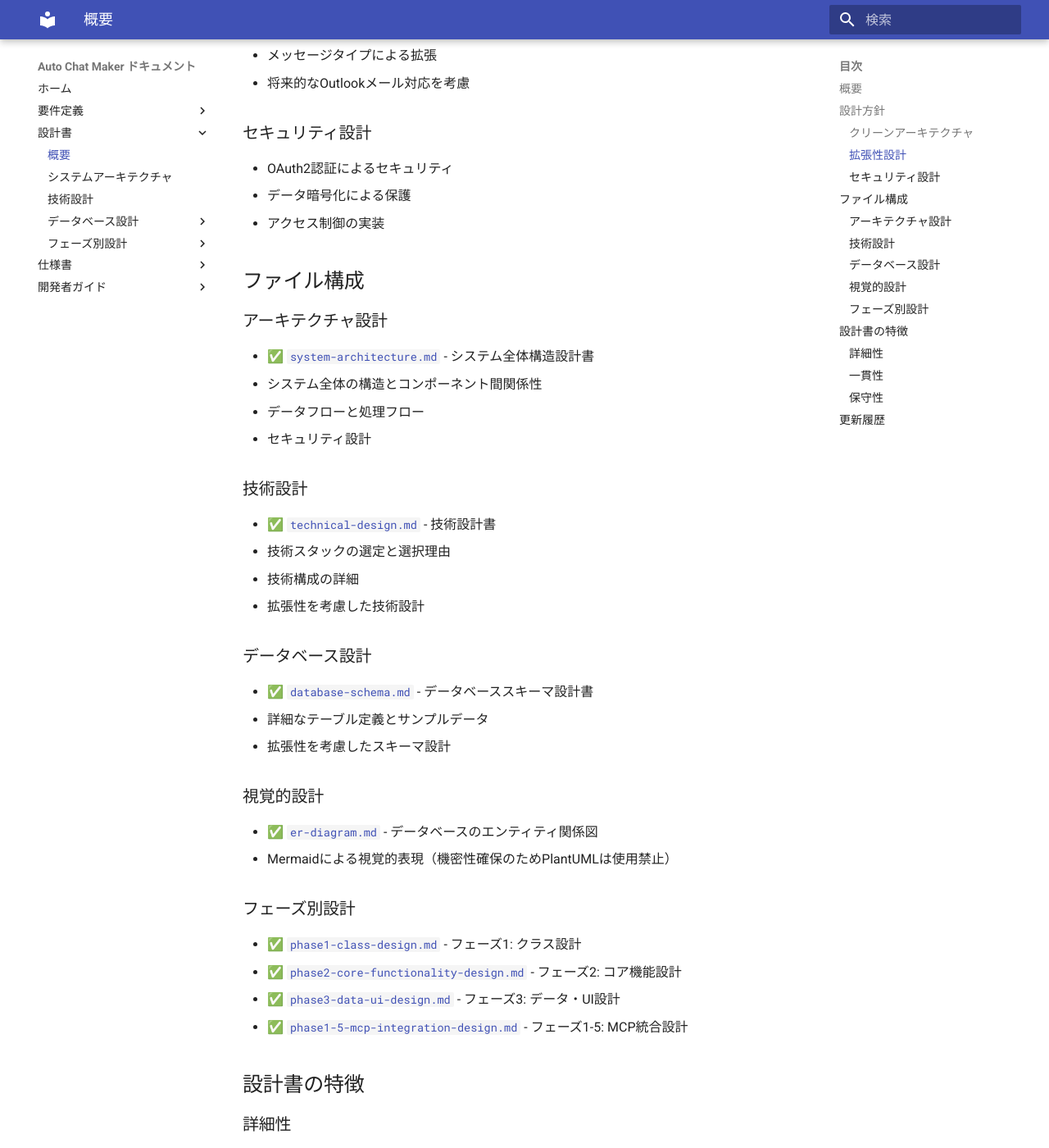
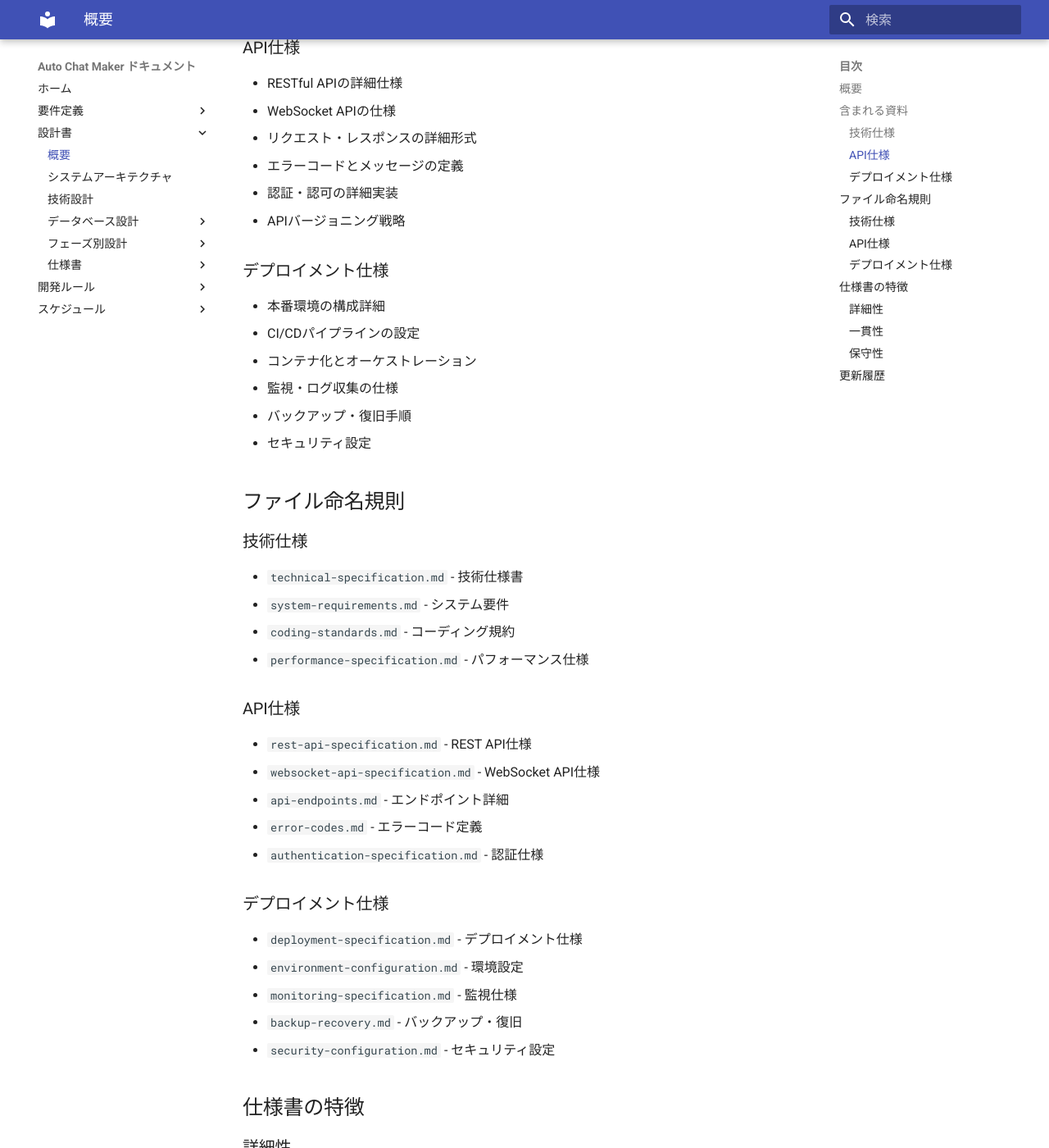
Before and after one commit to nanami-kubo-aakel/auto-chat-maker, an MkDocs documentation site: the page built from docs/design/README.md, in a window 1280 px wide and 1400 px high, scrolled down 659 px. Shown: the whole window at 82% size. Built offline with MkDocs 1.6.1 and Material for MkDocs 9.7.7, drawn with Linux system fonts in a browser that asks for light colours; some of the changed text lies outside the part shown.

Commit message:
[update] ドキュメント構造の整理
- 不要なドキュメントファイルの削除
- 仕様書を設計書ディレクトリに移動
- 新しいドキュメントディレクトリ（instructions, schedule）の追加
- mkdocs.yml の更新

```diff
--- a/docs/design/README.md
+++ b/docs/design/README.md
@@ -1,58 +1,59 @@
-# 設計書 (Design)
+# 仕様書 (Specification)
 
-このディレクトリには、Auto Chat Makerプロジェクトの設計書が含まれています。
+このディレクトリには、Auto Chat Makerプロジェクトの詳細仕様書が含まれています。
 
 ## 概要
 
-設計書は、要件定義に基づいてシステムの具体的な実装方法を定義する資料です。アーキテクチャ、データベース、API、UIなどの各側面について詳細な設計を行い、開発チームが一貫した実装を行えるようにします。
+仕様書は、設計書に基づいて実装に必要な詳細な技術仕様を定義する資料です。開発者が実際にコーディングを行う際に参照する詳細な仕様、API仕様、デプロイメント仕様などを管理します。
 
-## 設計方針
+## 含まれる資料
 
-### クリーンアーキテクチャ
-- 依存関係の方向を内側に向ける
-- ビジネスロジックの独立性を保つ
-- テスタビリティを重視
+### 技術仕様
+- システム要件と技術スタック
+- 開発環境の詳細設定
+- コーディング規約とベストプラクティス
+- ライブラリとフレームワークの選定理由
+- パフォーマンス要件と最適化方針
 
-### 拡張性設計
-- プラグインアーキテクチャによる機能拡張
-- メッセージタイプによる拡張
-- 将来的なOutlookメール対応を考慮
+### API仕様
+- RESTful APIの詳細仕様
+- WebSocket APIの仕様
+- リクエスト・レスポンスの詳細形式
+- エラーコードとメッセージの定義
+- 認証・認可の詳細実装
+- APIバージョニング戦略
 
-### セキュリティ設計
-- OAuth2認証によるセキュリティ
-- データ暗号化による保護
-- アクセス制御の実装
+### デプロイメント仕様
+- 本番環境の構成詳細
+- CI/CDパイプラインの設定
+- コンテナ化とオーケストレーション
+- 監視・ログ収集の仕様
+- バックアップ・復旧手順
+- セキュリティ設定
 
-## ファイル構成
+## ファイル命名規則
 
-### アーキテクチャ設計
-- ✅ [`system-architecture.md`](system-architecture.md) - システム全体構造設計書
-- システム全体の構造とコンポーネント間関係性
-- データフローと処理フロー
-- セキュリティ設計
+### 技術仕様
+- `technical-specification.md` - 技術仕様書
+- `system-requirements.md` - システム要件
+- `coding-standards.md` - コーディング規約
+- `performance-specification.md` - パフォーマンス仕様
 
-### 技術設計
-- ✅ [`technical-design.md`](technical-design.md) - 技術設計書
-- 技術スタックの選定と選択理由
-- 技術構成の詳細
-- 拡張性を考慮した技術設計
+### API仕様
+- `rest-api-specification.md` - REST API仕様
+- `websocket-api-specification.md` - WebSocket API仕様
+- `api-endpoints.md` - エンドポイント詳細
+- `error-codes.md` - エラーコード定義
+- `authentication-specification.md` - 認証仕様
 
-### データベース設計
-- ✅ [`database-schema.md`](database-schema.md) - データベーススキーマ設計書
-- 詳細なテーブル定義とサンプルデータ
-- 拡張性を考慮したスキーマ設計
+### デプロイメント仕様
+- `deployment-specification.md` - デプロイメント仕様
+- `environment-configuration.md` - 環境設定
+- `monitoring-specification.md` - 監視仕様
+- `backup-recovery.md` - バックアップ・復旧
+- `security-configuration.md` - セキュリティ設定
 
-### 視覚的設計
-- ✅ [`er-diagram.md`](er-diagram.md) - データベースのエンティティ関係図
-- Mermaidによる視覚的表現（機密性確保のためPlantUMLは使用禁止）
-
-### フェーズ別設計
-- ✅ [`phase1-class-design.md`](phase1-class-design.md) - フェーズ1: クラス設計
-- ✅ [`phase2-core-functionality-design.md`](phase2-core-functionality-design.md) - フェーズ2: コア機能設計
-- ✅ [`phase3-data-ui-design.md`](phase3-data-ui-design.md) - フェーズ3: データ・UI設計
-- ✅ [`phase1-5-mcp-integration-design.md`](phase1-5-mcp-integration-design.md) - フェーズ1-5: MCP統合設計
-
-## 設計書の特徴
+## 仕様書の特徴
 
 ### 詳細性
 - 実装者が迷わないレベルの詳細
@@ -60,7 +61,7 @@
 - エッジケースの考慮
 
 ### 一貫性
-- 他の設計書との整合性
+- 他の仕様書との整合性
 - 命名規則の統一
 - フォーマットの統一
 
@@ -71,10 +72,7 @@
 
 ## 更新履歴
 
-- 初版作成: 2024年12月
-- システム全体構造設計書作成: 2024年12月 - システム全体の構造とコンポーネント間関係性を定義
-- ER図作成: 2024年12月 - データベースエンティティ関係図を追加
-- データベーススキーマ設計書作成: 2024年12月 - 詳細なテーブル定義とサンプルデータを追加
-- 技術設計書追加: 2024年12月 - 技術設計書を設計書ディレクトリに配置
-- 最終更新: 2024年12月
-- 更新者: 開発チーム
+- 初版作成: [日付]
+- 技術設計書移動: 2024年12月 - 技術設計書を設計書ディレクトリに移動
+- 最終更新: [日付]
+- 更新者: [担当者名]
--- a/docs/specification/README.md
+++ /dev/null
@@ -1,78 +0,0 @@
-# 仕様書 (Specification)
-
-このディレクトリには、Auto Chat Makerプロジェクトの詳細仕様書が含まれています。
-
-## 概要
-
-仕様書は、設計書に基づいて実装に必要な詳細な技術仕様を定義する資料です。開発者が実際にコーディングを行う際に参照する詳細な仕様、API仕様、デプロイメント仕様などを管理します。
-
-## 含まれる資料
-
-### 技術仕様
-- システム要件と技術スタック
-- 開発環境の詳細設定
-- コーディング規約とベストプラクティス
-- ライブラリとフレームワークの選定理由
-- パフォーマンス要件と最適化方針
-
-### API仕様
-- RESTful APIの詳細仕様
-- WebSocket APIの仕様
-- リクエスト・レスポンスの詳細形式
-- エラーコードとメッセージの定義
-- 認証・認可の詳細実装
-- APIバージョニング戦略
-
-### デプロイメント仕様
-- 本番環境の構成詳細
-- CI/CDパイプラインの設定
-- コンテナ化とオーケストレーション
-- 監視・ログ収集の仕様
-- バックアップ・復旧手順
-- セキュリティ設定
-
-## ファイル命名規則
-
-### 技術仕様
-- `technical-specification.md` - 技術仕様書
-- `system-requirements.md` - システム要件
-- `coding-standards.md` - コーディング規約
-- `performance-specification.md` - パフォーマンス仕様
-
-### API仕様
-- `rest-api-specification.md` - REST API仕様
-- `websocket-api-specification.md` - WebSocket API仕様
-- `api-endpoints.md` - エンドポイント詳細
-- `error-codes.md` - エラーコード定義
-- `authentication-specification.md` - 認証仕様
-
-### デプロイメント仕様
-- `deployment-specification.md` - デプロイメント仕様
-- `environment-configuration.md` - 環境設定
-- `monitoring-specification.md` - 監視仕様
-- `backup-recovery.md` - バックアップ・復旧
-- `security-configuration.md` - セキュリティ設定
-
-## 仕様書の特徴
-
-### 詳細性
-- 実装者が迷わないレベルの詳細
-- 具体的なコード例や設定例
-- エッジケースの考慮
-
-### 一貫性
-- 他の仕様書との整合性
-- 命名規則の統一
-- フォーマットの統一
-
-### 保守性
-- バージョン管理
-- 変更履歴の記録
-- レビュープロセス
-
-## 更新履歴
-
-- 初版作成: [日付]
-- 技術設計書移動: 2024年12月 - 技術設計書を設計書ディレクトリに移動
-- 最終更新: [日付]
-- 更新者: [担当者名]
--- a/mkdocs.yml
+++ b/mkdocs.yml
@@ -27,7 +27,6 @@ nav:
           - 詳細仕様: requirements/use-case-specifications.md
           - ユースケース図: requirements/use-case-diagram.md
           - シーケンス図: requirements/sequence-diagram.md
-      - 開発計画: requirements/development-plan.md
   - 設計書:
       - 概要: design/README.md
       - システムアーキテクチャ: design/system-architecture.md
@@ -40,12 +39,13 @@ nav:
           - フェーズ1 クラス設計: design/phase1-class-design.md
           - フェーズ2 コア機能設計: design/phase2-core-functionality-design.md
           - フェーズ3 データ・UI設計: design/phase3-data-ui-design.md
-  - 仕様書:
-      - 概要: specification/README.md
-      - 技術仕様: specification/technical-specification.md
-      - アーキテクチャ仕様: specification/architecture.md
-      - Azure AD認証仕様: specification/azure-ad-auth-spec.md
-      - MCP統合仕様: specification/mcp-integration-spec.md
-      - Webhook処理仕様: specification/webhook-processing-spec.md
-  - 開発者ガイド:
-      - 概要: developer-guide/README.md
+      - 仕様書:
+          - 技術仕様: design/technical-specification.md
+          - アーキテクチャ仕様: design/architecture.md
+          - Azure AD認証仕様: design/azure-ad-auth-spec.md
+          - MCP統合仕様: design/mcp-integration-spec.md
+          - Webhook処理仕様: design/webhook-processing-spec.md
+  - 開発ルール:
+      - 概要: instructions/README.md
+  - スケジュール:
+      - 開発計画: schedule/development-plan.md
```
Also changed, not shown: docs/design/architecture.md (renamed from docs/specification/architecture.md), docs/design/azure-ad-auth-spec.md (renamed from docs/specification/azure-ad-auth-spec.md), docs/design/mcp-integration-spec.md (renamed from docs/specification/mcp-integration-spec.md), docs/design/technical-specification.md (renamed from docs/specification/technical-specification.md), docs/design/webhook-processing-spec.md (renamed from docs/specification/webhook-processing-spec.md), docs/instructions/README.md (renamed from docs/developer-guide/README.md), docs/schedule/development-plan.md (renamed from docs/requirements/development-plan.md).
